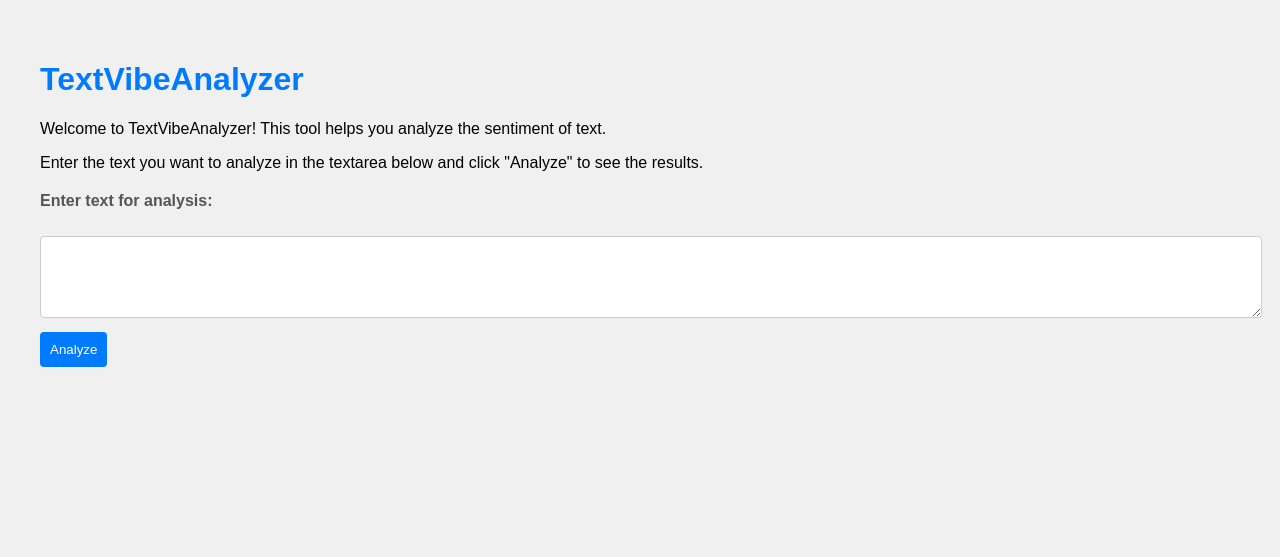
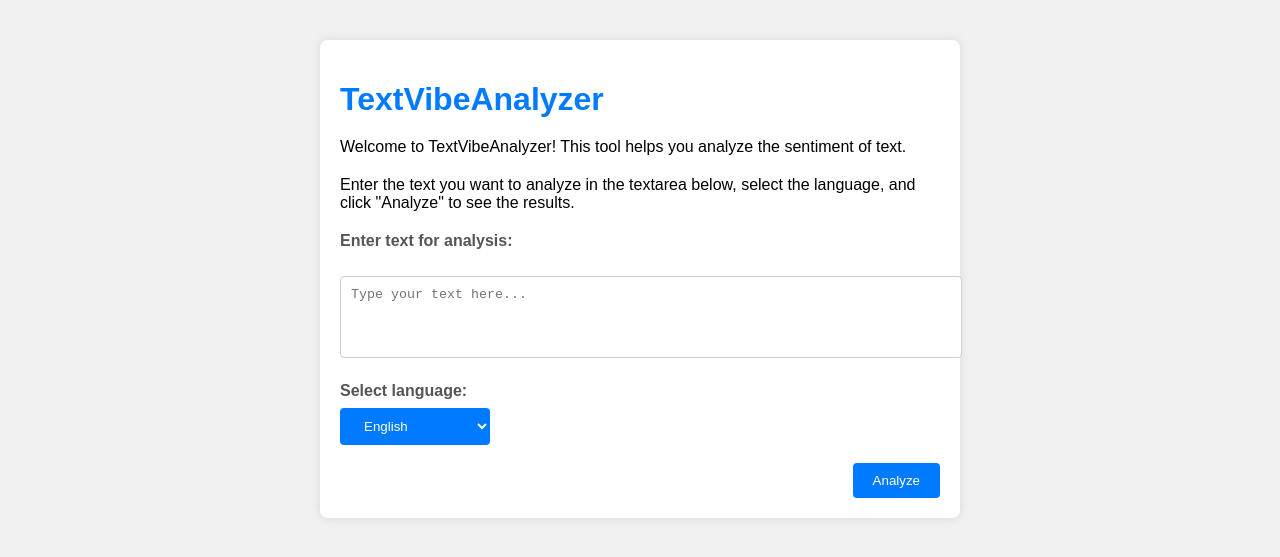
Before and after one commit to imgowthamg/textvibeanalyzer, a Django app: page / in a window 1280 px wide. Shown: the top 557 px of the page. Run offline with Django 3.2, Linux system fonts and the light colour scheme.

Commit message:
Update analyze_sentiment.html

```diff
--- a/sentiment_analyzer/templates/sentiment_analyzer/analyze_sentiment.html
+++ b/sentiment_analyzer/templates/sentiment_analyzer/analyze_sentiment.html
@@ -10,14 +10,25 @@
             font-family: Arial, sans-serif;
             margin: 20px;
             padding: 20px;
+            background-color: #f0f0f0;
+        }
+
+        .container {
+            max-width: 600px;
+            margin: 0 auto;
+            background-color: #fff;
+            padding: 20px;
+            border-radius: 8px;
+            box-shadow: 0 0 10px rgba(0, 0, 0, 0.1);
         }
 
         h1 {
             color: #007BFF;
+            margin-bottom: 20px;
         }
 
         p {
-            margin-bottom: 10px;
+            margin-bottom: 20px;
         }
 
         label {
@@ -26,15 +37,30 @@
 
         textarea {
             width: 100%;
-            margin-bottom: 10px;
+            padding: 10px;
+            border: 1px solid #ccc;
+            border-radius: 4px;
+            margin-bottom: 20px;
+            resize: none; /* Prevent resizing */
         }
 
-        input[type="submit"] {
+        select, input[type="submit"] {
             background-color: #007BFF;
             color: white;
-            padding: 10px;
+            padding: 10px 20px;
             border: none;
+            border-radius: 4px;
             cursor: pointer;
+            transition: background-color 0.3s ease;
+        }
+
+        select {
+            width: 150px;
+        }
+
+        .submit-wrapper {
+            display: flex;
+            justify-content: flex-end;
         }
 
         input[type="submit"]:hover {
@@ -43,15 +69,41 @@
     </style>
 </head>
 <body>
+    <div class="container">
         <h1>TextVibeAnalyzer</h1>
         <p>Welcome to TextVibeAnalyzer! This tool helps you analyze the sentiment of text.</p>
-    <p>Enter the text you want to analyze in the textarea below and click "Analyze" to see the results.</p>
+        <p>Enter the text you want to analyze in the textarea below, select the language, and click "Analyze" to see the results.</p>
 
         <form method="post" action="{% url 'analyze_sentiment' %}">
             {% csrf_token %}
             <label for="text">Enter text for analysis:</label><br>
-        <textarea name="text" rows="4" cols="50"></textarea><br>
+            <textarea name="text" rows="4" cols="50" placeholder="Type your text here..."></textarea><br>
+            <label for="language">Select language:</label>
+            <select name="language">
+                <option value="ar">Arabic</option>
+                <option value="bn">Bengali</option>
+                <option value="de">German</option>
+                <option value="en" selected>English</option>
+                <option value="es">Spanish</option>
+                <option value="fr">French</option>
+                <option value="hi">Hindi</option>
+                <option value="ml">Malayalam</option>
+                <option value="mr">Marathi</option>
+                <option value="pa">Punjabi</option>
+                <option value="pt">Portuguese</option>
+                <option value="ru">Russian</option>
+                <option value="ta">Tamil</option>
+                <option value="te">Telugu</option>
+                <option value="ur">Urdu</option>
+                <option value="zh">Chinese (Simplified)</option>
+                <!-- Add more languages as needed -->
+            </select>
+
+            <br><br>
+            <div class="submit-wrapper">
                 <input type="submit" value="Analyze">
+            </div>
         </form>
+    </div>
 </body>
 </html>
```
Lines whose indentation alone changed are shown as unchanged.
